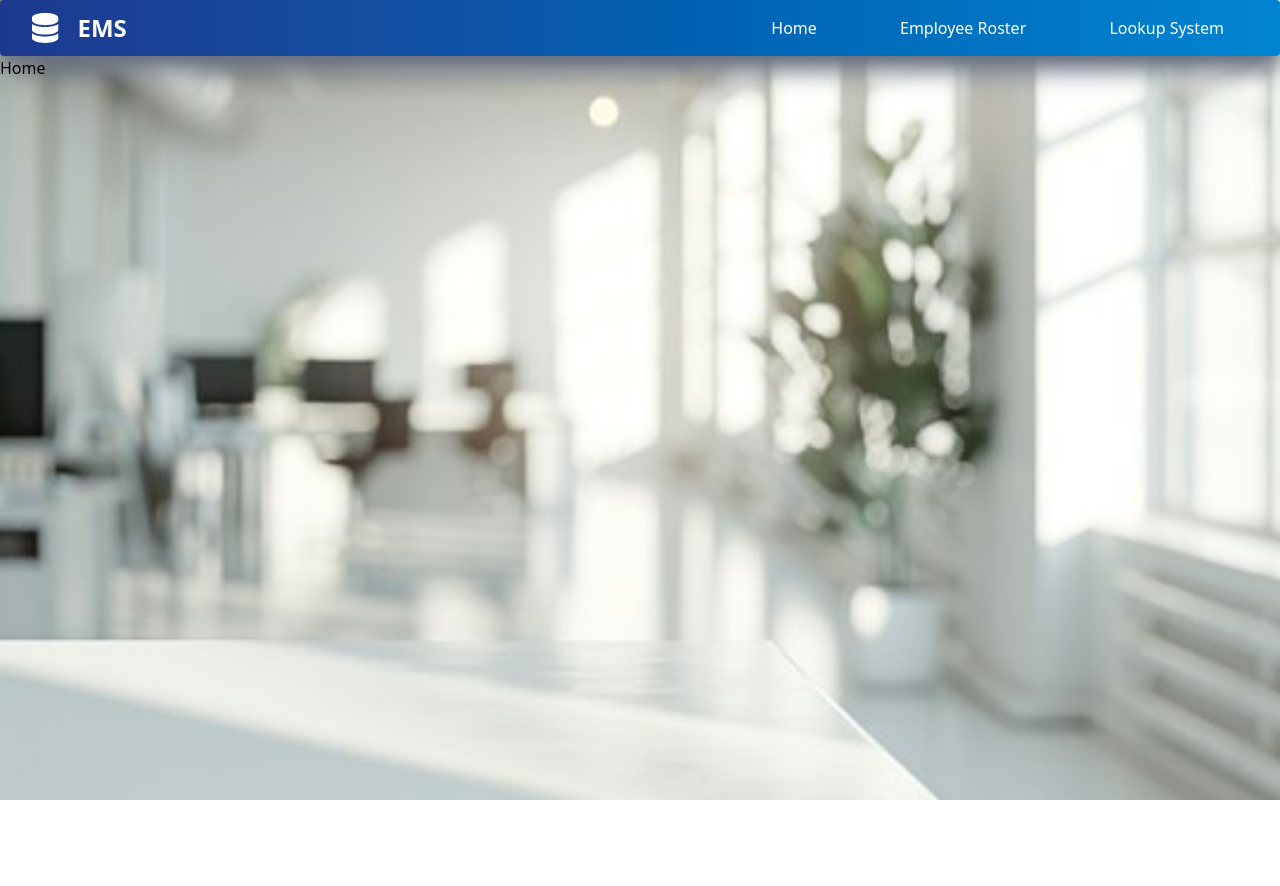
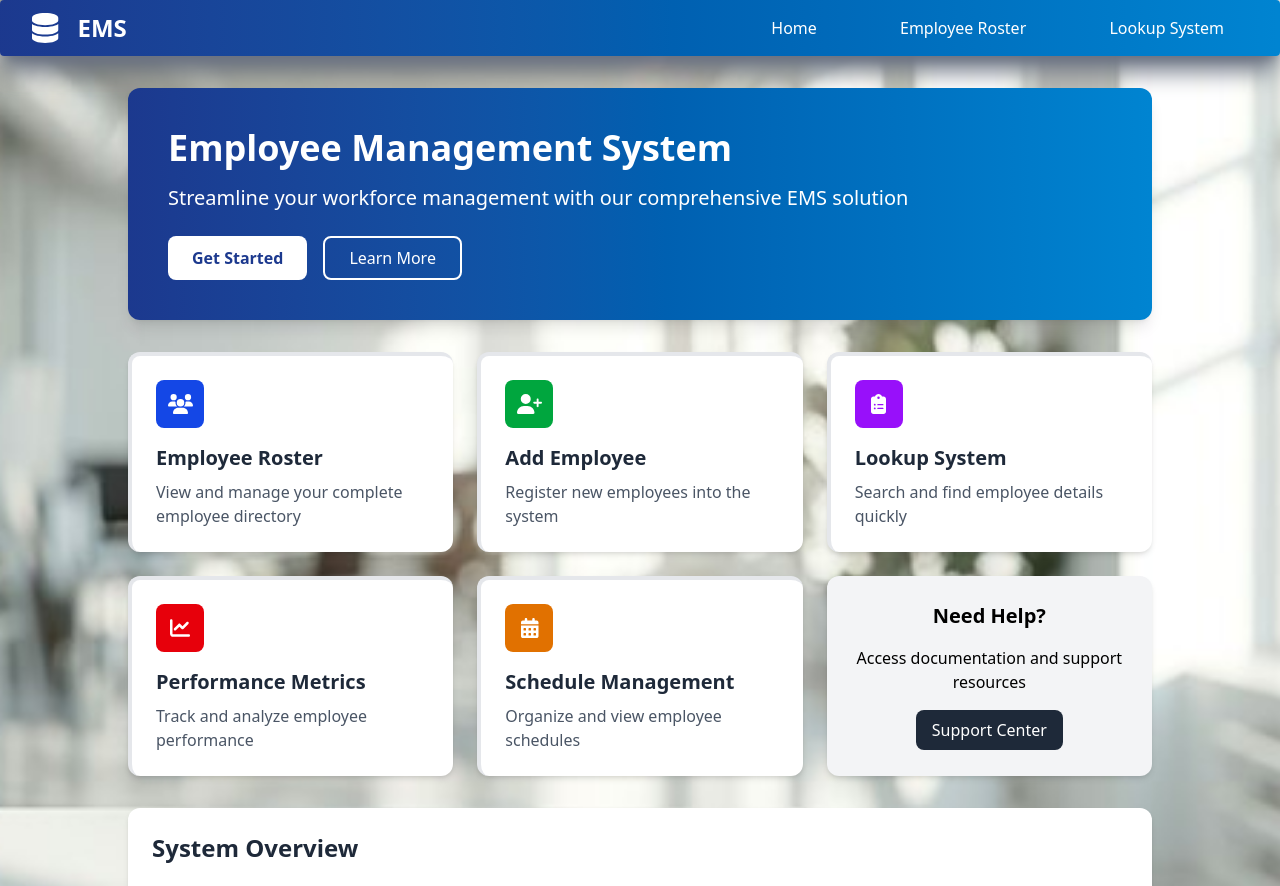
Before and after one commit to noor-i/EmployeeSystem, a React (Vite) app: page / in a window 1280 px wide. Shown: the top 886 px of the page. Before the commit the page ends 800 px from the top, so only its background shows below. Built offline with nearby package versions, Linux system fonts and the light colour scheme.

Commit message:
added home components

```diff
--- a/src/pages/EmployeeRoster.jsx
+++ b/src/pages/EmployeeRoster.jsx
@@ -22,7 +22,7 @@ const EmployeeRoster = () => {
   ];
 
   return (
-    <div className="flex flex-col gap-6 mt-8 w-[90%] md:w-[80%] lg:w-[70%] mx-auto backdrop-blur-2xl p-4 md:p-6 border-2 rounded-2xl border-gray-300 shadow-md">
+    <div className="flex flex-col gap-6 mt-8 mb-8 w-[90%] md:w-[80%] lg:w-[70%] mx-auto backdrop-blur-2xl p-4 md:p-6 border-2 rounded-2xl border-gray-300 shadow-md">
       <h1 className="text-center text-2xl md:text-3xl lg:text-4xl font-bold bg-gradient-to-r from-black to-gray-700 bg-clip-text text-transparent">
         Employee Roster
       </h1>
--- a/src/pages/Home.jsx
+++ b/src/pages/Home.jsx
@@ -1,7 +1,123 @@
 import React from "react";
+import {
+  faUsers,
+  faUserPlus,
+  faClipboardList,
+  faChartLine,
+  faCalendarAlt,
+} from "@fortawesome/free-solid-svg-icons";
+import { FontAwesomeIcon } from "@fortawesome/react-fontawesome";
 
 const Home = () => {
-  return <div>Home</div>;
+  return (
+    <div className="flex flex-col gap-8 w-[90%] md:w-[80%] mx-auto py-8">
+      {/* Hero Section */}
+      <section className="bg-gradient-to-r from-blue-900 to-sky-600 text-white p-6 md:p-10 rounded-xl shadow-lg">
+        <h1 className="text-3xl md:text-4xl font-bold mb-4">
+          Employee Management System
+        </h1>
+        <p className="text-lg md:text-xl mb-6">
+          Streamline your workforce management with our comprehensive EMS
+          solution
+        </p>
+        <div className="flex flex-wrap gap-4">
+          <button className="bg-white text-blue-900 font-semibold px-6 py-2 rounded-lg hover:bg-blue-100 transition-colors">
+            Get Started
+          </button>
+          <button className="border-2 border-white px-6 py-2 rounded-lg hover:bg-[#0ea5e9] transition-colors">
+            Learn More
+          </button>
+        </div>
+      </section>
+
+      {/* Quick Access Cards */}
+      <section className="grid grid-cols-1 md:grid-cols-2 lg:grid-cols-3 gap-6">
+        <QuickAccessCard
+          icon={faUsers}
+          title="Employee Roster"
+          description="View and manage your complete employee directory"
+          link="/EmployeeRoster"
+          color="bg-blue-700"
+        />
+        <QuickAccessCard
+          icon={faUserPlus}
+          title="Add Employee"
+          description="Register new employees into the system"
+          link="/"
+          color="bg-green-600"
+        />
+        <QuickAccessCard
+          icon={faClipboardList}
+          title="Lookup System"
+          description="Search and find employee details quickly"
+          link="/LookUpSystem"
+          color="bg-purple-600"
+        />
+        <QuickAccessCard
+          icon={faChartLine}
+          title="Performance Metrics"
+          description="Track and analyze employee performance"
+          link="/"
+          color="bg-red-600"
+        />
+        <QuickAccessCard
+          icon={faCalendarAlt}
+          title="Schedule Management"
+          description="Organize and view employee schedules"
+          link="/"
+          color="bg-amber-600"
+        />
+        <div className="flex flex-col p-6 rounded-xl bg-gray-100 shadow-md justify-center items-center text-center h-full">
+          <h3 className="text-xl font-semibold mb-4">Need Help?</h3>
+          <p className="mb-4">Access documentation and support resources</p>
+          <button className="bg-gray-800 text-white px-4 py-2 rounded-lg hover:bg-gray-700 transition-colors">
+            Support Center
+          </button>
+        </div>
+      </section>
+
+      {/* Stats Overview */}
+      <section className="bg-white p-6 rounded-xl shadow-md">
+        <h2 className="text-2xl font-bold mb-6 text-gray-800">
+          System Overview
+        </h2>
+        <div className="grid grid-cols-2 md:grid-cols-4 gap-4">
+          <StatCard value="124" label="Total Employees" />
+          <StatCard value="8" label="Departments" />
+          <StatCard value="12" label="New Hires" />
+          <StatCard value="95%" label="Retention Rate" />
+        </div>
+      </section>
+    </div>
+  );
+};
+
+// Component for quick access cards
+const QuickAccessCard = ({ icon, title, description, link, color }) => {
+  return (
+    <a
+      href={link}
+      className="flex flex-col p-6 rounded-xl bg-white shadow-md hover:shadow-lg transition-shadow border-t-4 border-l-4 border-t-gray-200 border-l-gray-200"
+    >
+      <div
+        className={`${color} text-white p-3 rounded-lg w-12 h-12 flex items-center justify-center mb-4`}
+      >
+        <FontAwesomeIcon icon={icon} className="text-xl" />
+      </div>
+      <h3 className="text-xl font-semibold mb-2 text-gray-800">{title}</h3>
+      <p className="text-gray-600">{description}</p>
+    </a>
+  );
+};
+
+// Component for stat cards
+const StatCard = ({ value, label }) => {
+  return (
+    <div className="bg-gray-50 p-4 rounded-lg border border-gray-200">
+      <p className="text-2xl md:text-3xl font-bold text-blue-900">{value}</p>
+      <p className="text-gray-600 text-sm">{label}</p>
+    </div>
+  );
 };
 
 export default Home;
```
